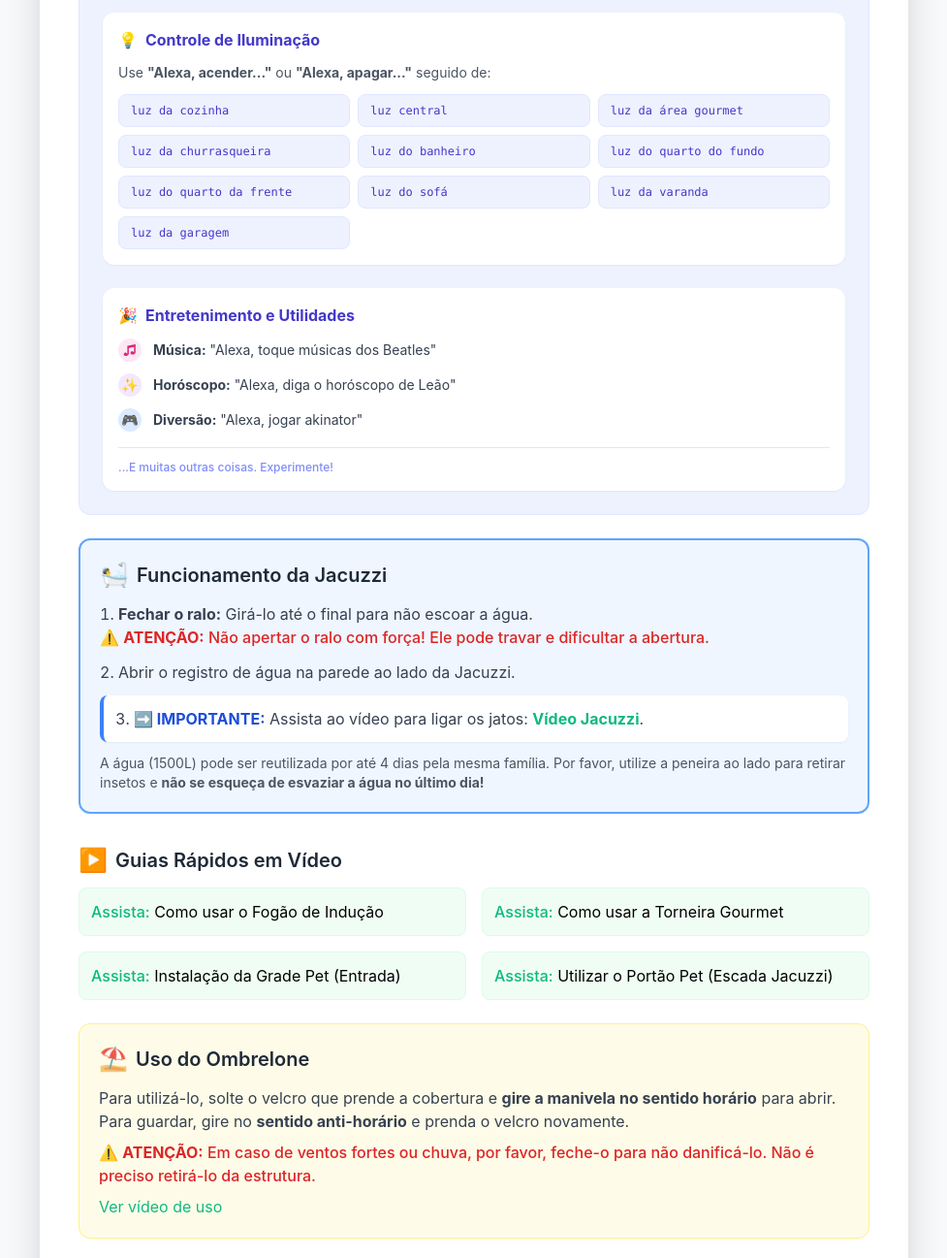
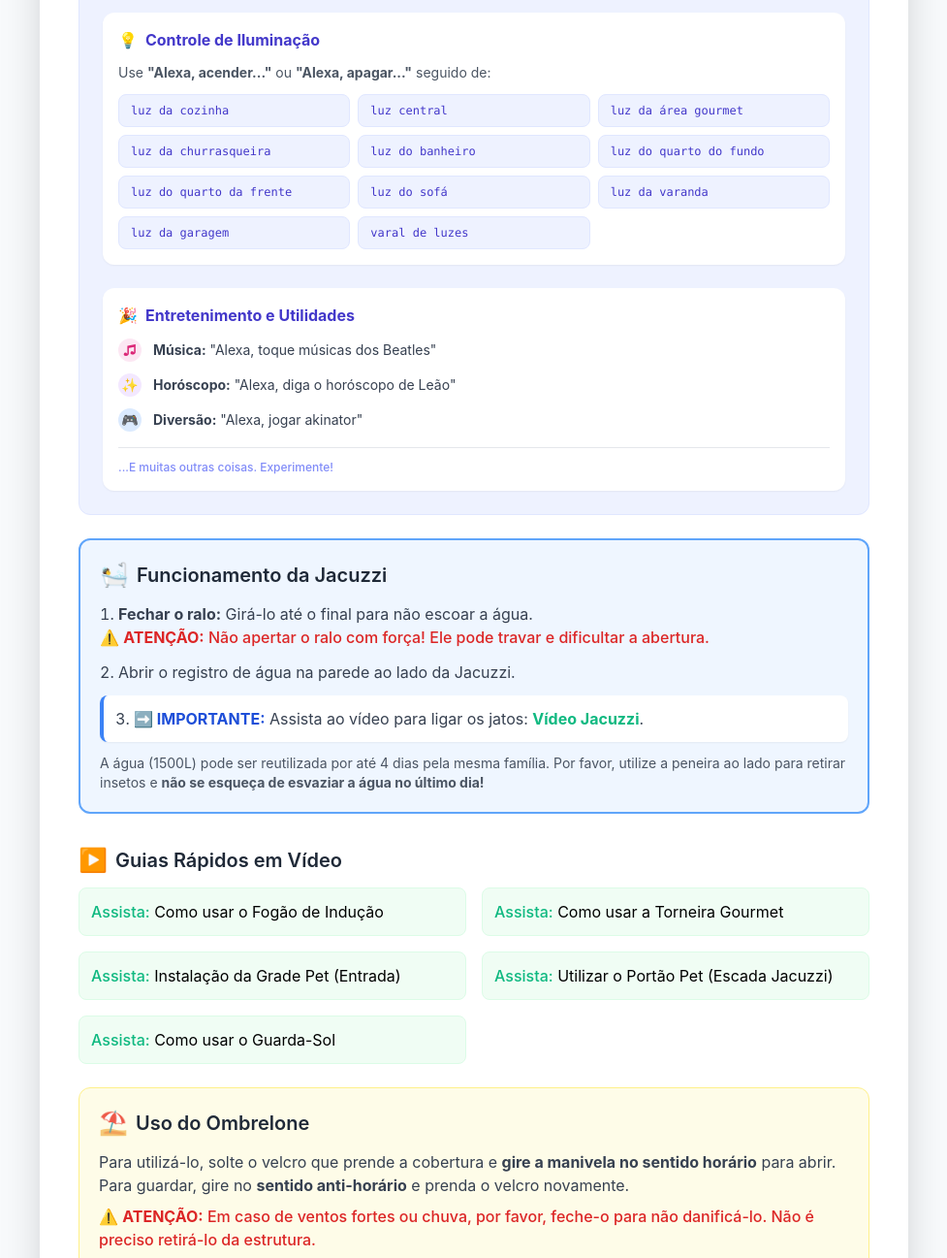
Before and after one commit to adilsonlimaferreira-blueprint/guia-casinha-amarela, a plain HTML site: page index.html in a window 1280 px wide. Shown: the part 1868-3165 px from the top of the page at 97% size, without its empty margins (151-1128 px from the left). Drawn offline with nearby package versions, Linux system fonts and the light colour scheme.

Commit message:
feat: adicionar 'varal de luzes' nos comandos Alexa e vídeo do guarda-sol nos guias rápidos

```diff
--- a/index.html
+++ b/index.html
@@ -193,6 +193,7 @@
                         <span class="bg-indigo-50 px-3 py-2 rounded-lg border border-indigo-100 text-indigo-700 font-mono">luz do sofá</span>
                         <span class="bg-indigo-50 px-3 py-2 rounded-lg border border-indigo-100 text-indigo-700 font-mono">luz da varanda</span>
                         <span class="bg-indigo-50 px-3 py-2 rounded-lg border border-indigo-100 text-indigo-700 font-mono">luz da garagem</span>
+                        <span class="bg-indigo-50 px-3 py-2 rounded-lg border border-indigo-100 text-indigo-700 font-mono">varal de luzes</span>
                     </div>
                 </div>
 
@@ -253,6 +254,9 @@
                 <a href="https://photos.app.goo.gl/wMma8nuExxrJSEY6A" target="_blank" class="p-3 bg-green-50 rounded-lg hover:bg-green-100 transition duration-150 border border-green-100">
                     <span class="font-medium link-text">Assista:</span> Utilizar o Portão Pet (Escada Jacuzzi)
                 </a>
+                <a href="https://drive.google.com/file/d/1i9Zeb6v6Un-WsGElcTHMu43wOpp2Qa2j/view?usp=sharing" target="_blank" class="p-3 bg-green-50 rounded-lg hover:bg-green-100 transition duration-150 border border-green-100">
+                    <span class="font-medium link-text">Assista:</span> Como usar o Guarda-Sol
+                </a>
             </div>
 
             <!-- OMBRELONE -->
```
